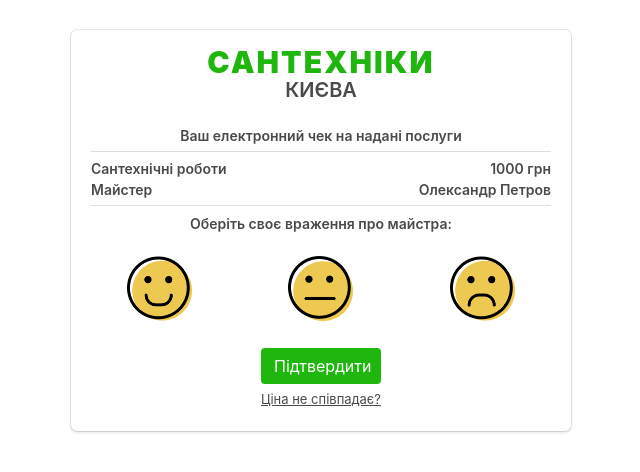
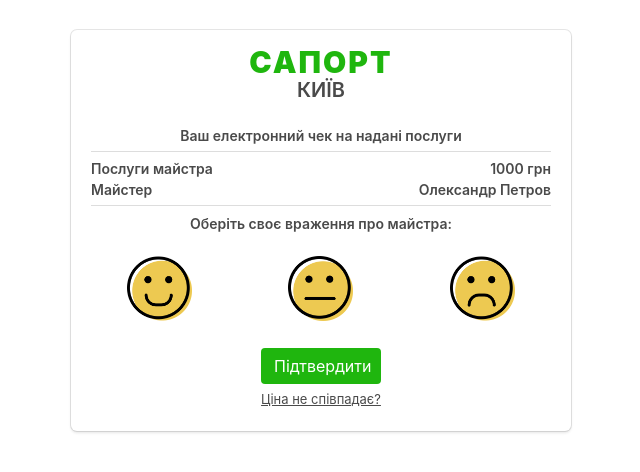
Before and after one commit to OlgaSapiga/Receipt, a plain HTML site: page index.html in a window 1280 px wide. Shown: the whole page, without its empty margins (319-959 px from the left). Drawn offline with nearby package versions, Linux system fonts and the light colour scheme; files whose address does not match are found by name.

Commit message:
text changes

```diff
--- a/index.html
+++ b/index.html
@@ -14,13 +14,13 @@
               <article class="media">
                   <div class="media-content">
                       <div class="content" style="overflow:hidden">
-                          <p class="name-of-company">Сантехніки</p>
-                          <p class="want-to-add">Києва</p>
+                          <p class="name-of-company">Сапорт</p>
+                          <p class="want-to-add">Київ</p>
                           <p class="text">Ваш електронний чек на надані послуги</p>
                           <div class="wrapper">
                           <div class="inform columns is-mobile">
                           <div class="left-col column is-half">
-                          <div class="work">Сантехнічні роботи </div>
+                          <div class="work">Послуги майстра</div>
                           <div class="master">Майстер </div>
                           </div>
                           <div class="right-col column is-half">
```
Also changed, not shown: js/main.js (renamed from lib/main.js).
